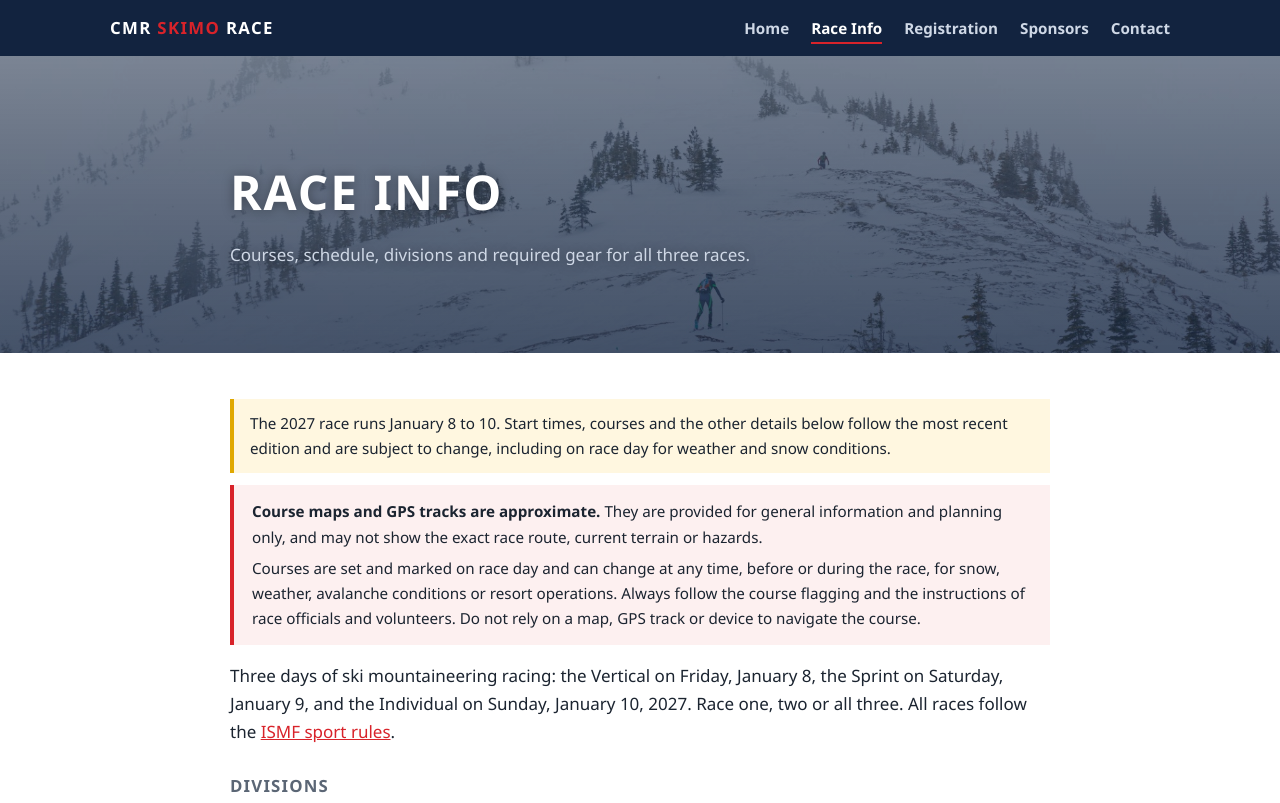
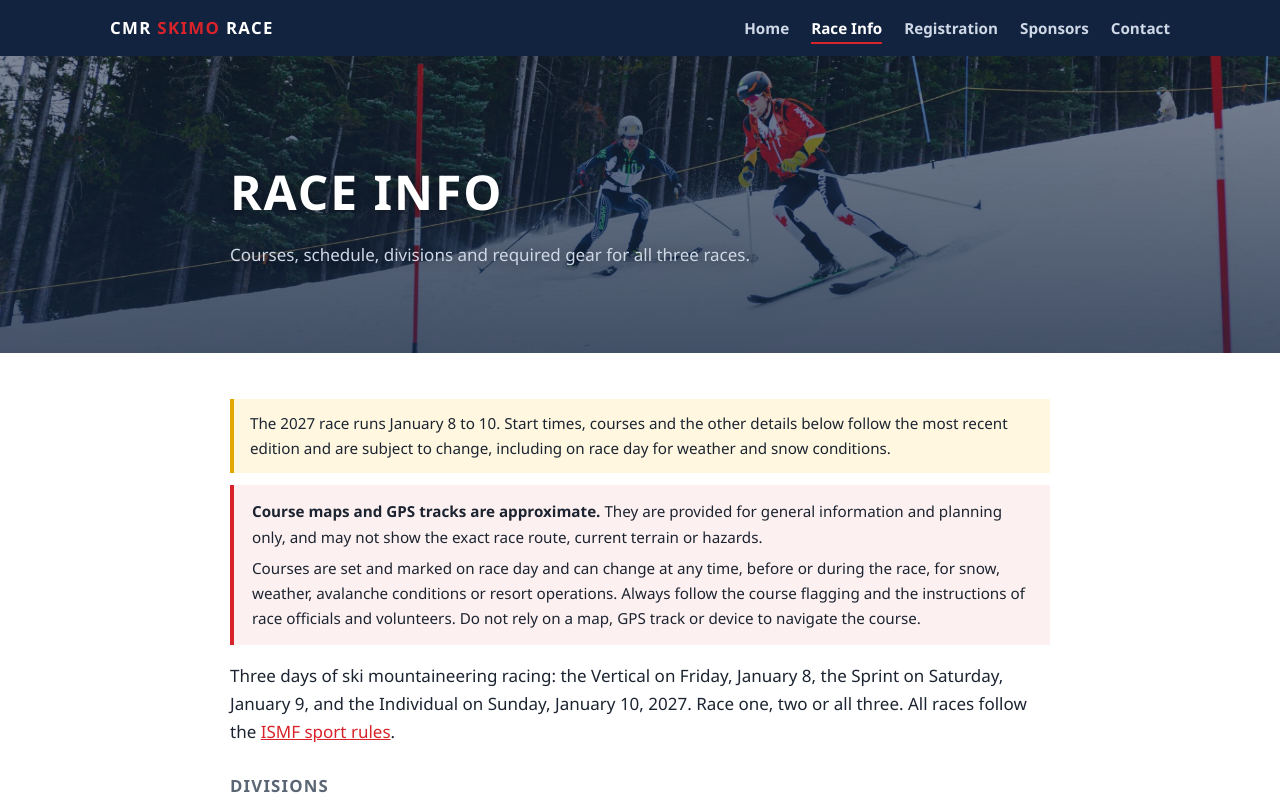
Before and after one commit to aaronfwilkins/cmrskimorace, a plain HTML site: page race-info.html in a window 1280 px wide. Shown: the top 803 px of the page. Drawn offline with nearby package versions, Linux system fonts and the light colour scheme.

Commit message:
Swap Sponsors and Race Info header photos
Co-Authored-By: Claude Opus 5.5 <noreply@anthropic.com>

```diff
--- a/race-info.html
+++ b/race-info.html
@@ -15,7 +15,7 @@
 <a class="brand" href="index.html">CMR <span>Skimo</span> Race</a>
 <nav aria-label="Main"><a href="index.html">Home</a><a href="race-info.html" aria-current="page">Race Info</a><a href="registration.html">Registration</a><a href="sponsors.html">Sponsors</a><a href="contact.html">Contact</a></nav>
 </div></header>
-<div class="pagehead" style="--ph:url(images/skier-ascent.jpg);--php:center 66%"><div class="wrap"><h1>Race Info</h1><p>Courses, schedule, divisions and required gear for all three races.</p></div></div>
+<div class="pagehead" style="--ph:url(images/sprint-racers.jpg);--php:center 52%"><div class="wrap"><h1>Race Info</h1><p>Courses, schedule, divisions and required gear for all three races.</p></div></div>
 <main>
 <section><div class="wrap">
 <p class="note">The 2027 race runs January 8 to 10. Start times, courses and the other details below follow the most recent edition and are subject to change, including on race day for weather and snow conditions.</p>
```
Also changed, not shown: sponsors.html (+1 -1 lines).
